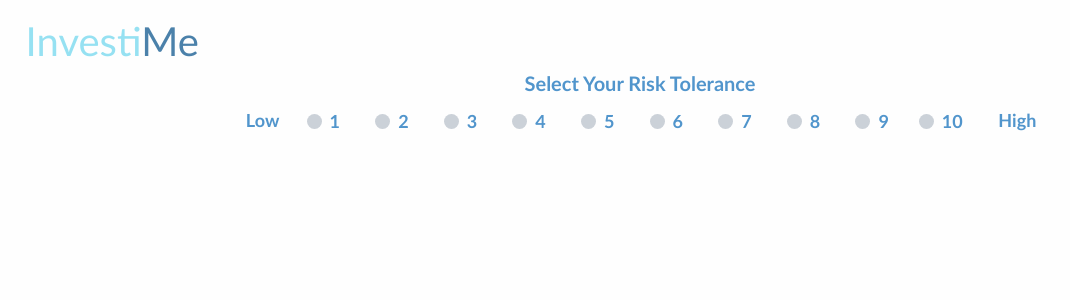
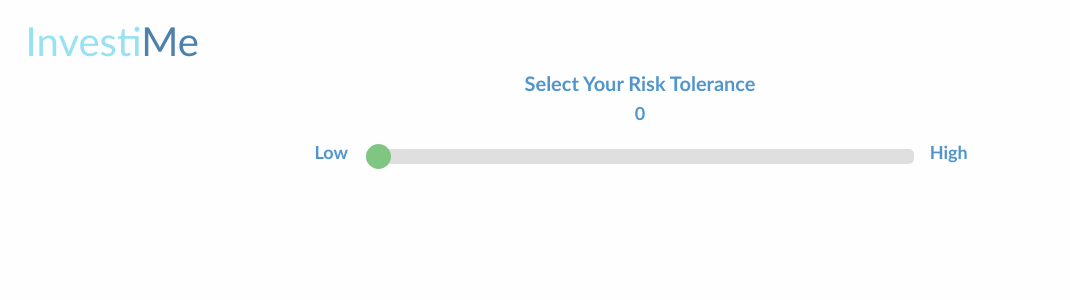
Before and after one commit to nezchaudhary/finance-ui, a React (Create React App) app: page / in a window 1280 px wide. Shown: the top 300 px of the page, without its empty margins (0-1070 px from the left). Built offline with nearby package versions, Linux system fonts and the light colour scheme.

Commit message:
Implement slider instead of radio buttons

```diff
--- a/src/components/risk-levels/risk-levels.css
+++ b/src/components/risk-levels/risk-levels.css
@@ -6,10 +6,11 @@ h4 {
   font-weight: bold;
 }
 
-.radio-label {
+.range-label {
   color: #5195cc;
   font-weight: bold;
   font-size: 18px;
+  text-align:center;
 }
 
 .risk-type {
@@ -18,76 +19,32 @@ h4 {
   margin-top: 10px;
 }
 
-@keyframes click-wave {
-  0% {
-    height: 10px;
-    width: 10px;
-    opacity: 0.35;
-    position: relative;
-  }
-  100% {
-    height: 50px;
-    width: 50px;
-    margin-left: -20px;
-    margin-top: -20px;
-    opacity: 0;
-  }
+.slider {
+    -webkit-appearance: none;
+    width: 100%;
+    height: 15px;
+    border-radius: 5px;
+    background: #d3d3d3;
+    outline: none;
+    opacity: 0.7;
+    -webkit-transition: .2s;
+    transition: opacity .2s;
 }
 
-.option-input {
-  -webkit-appearance: none;
-  -moz-appearance: none;
-  -ms-appearance: none;
-  -o-appearance: none;
-  appearance: none;
-  position: relative;
-  top: 17px;
-  right: 0;
-  bottom: 0;
-  left: 0;
-  height: 15px;
-  width: 15px;
-  transition: all 0.15s ease-out 0s;
-  background: #cbd1d8;
-  border: none;
-  color: #fff;
-  cursor: pointer;
-  display: inline-block;
-  margin-right: 0rem;
-  outline: none;
-  position: relative;
-  z-index: 1000;
+.slider::-webkit-slider-thumb {
+    -webkit-appearance: none;
+    appearance: none;
+    width: 25px;
+    height: 25px;
+    border-radius: 50%;
+    background: #4CAF50;
+    cursor: pointer;
 }
 
-.option-input:hover {
-  background: #9faab7;
+.slider::-moz-range-thumb {
+    width: 25px;
+    height: 25px;
+    border-radius: 50%;
+    background: #4CAF50;
+    cursor: pointer;
 }
-.option-input:checked {
-  background: #5195cc;
-}
-.option-input:checked::before {
-  height: 10px;
-  width: 15px;
-  position: absolute;
-  content: '✔';
-  display: inline-block;
-  font-size: 10px;
-  text-align: center;
-  line-height: 15px;
-}
-.option-input:checked::after {
-  -webkit-animation: click-wave 0.65s;
-  -moz-animation: click-wave 0.65s;
-  animation: click-wave 0.65s;
-  background: #40e0d0;
-  content: '';
-  display: block;
-  position: relative;
-  z-index: 100;
-}
-.option-input.radio {
-  border-radius: 50%;
-}
-.option-input.radio::after {
-  border-radius: 50%;
-}
--- a/src/components/risk-levels/risk-levels.js
+++ b/src/components/risk-levels/risk-levels.js
@@ -1,24 +1,39 @@
 import React, { Component } from 'react';
 import { connect } from 'react-redux';
-import LevelDetail from './risk-level-detail';
+// import LevelDetail from './risk-level-detail';
+import { updateRiskLevel } from '../../actions/update-risk-level';
+import { bindActionCreators } from 'redux';
 import './risk-levels.css';
 
 class Levels extends Component {
 
-  renderLevels() {
-    const levels = this.props.levels.map(level => ( <LevelDetail key={level} level={level} /> ));
-    return levels;
+  updateSelectedLevel(e) {
+    this.props.updateLevel(e.target.value);
   }
 
   render() {
     return (
       <div className="risk-levels-main">
         <h5 className="risk-levels-title center">Select Your Risk Tolerance</h5>
+        <label className="range-label" htmlFor="risk-range">
+          {this.props.selectedLevel || 0}
+        </label>
         <div className="grid-x grid-padding-x">
           <div className="small-12 medium-8 medium-offset-2 large-8 large-offset-2 cell">
             <div className="grid-x">
-              <span className="small-1 medium-1 large-1 cell center risk-type">Low</span>
-              {this.renderLevels()}
+              <span className="small-1 medium-1 medium-offset-1 large-1 large-offset-1 cell center risk-type">Low</span>
+              <div className="slide-container small-10 medium-8 large-8 cell">
+                <input
+                  name="risk-range"
+                  type="range"
+                  min="0"
+                  max="10"
+                  value={this.props.selectedLevel || 0}
+                  className="slider"
+                  id="risk-levels"
+                  onChange={this.updateSelectedLevel.bind(this)}
+                />
+              </div>
               <span className="small-1 medium-1 large-1 cell center risk-type">High</span>
             </div>
           </div>
@@ -26,7 +41,10 @@ class Levels extends Component {
       </div>
     )
   }
-}
 
-const mapStateToProps = (state) => ( { levels: state.levels } );
-export default connect(mapStateToProps)(Levels);
+ }
+
+
+const mapStateToProps = (state) => ({ selectedLevel: state.selectedLevel });
+const mapDispatchToProps = (dispatch) => bindActionCreators({ updateLevel: updateRiskLevel }, dispatch);
+export default connect(mapStateToProps, mapDispatchToProps)(Levels);
```
